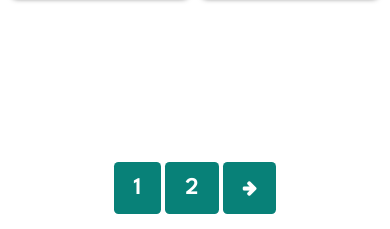
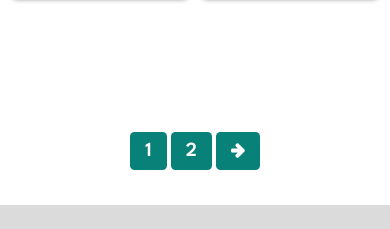
Before and after one commit to TM-EMTU/chrous, a plain HTML site: page shop.html in a window 390 px wide. Shown: the part 1653-1882 px from the top of the page. Drawn offline with Linux system fonts and the light colour scheme.

Commit message:
shop.css

```diff
--- a/shop.css
+++ b/shop.css
@@ -402,13 +402,17 @@ p {
   .pro:hover {
     transform: none;
   }
-    .pro a {
+  .pro a {
     font-size: 15px;
     padding: 10px 15px;
   }
   #hero {
     margin-top: 10px;
     width: 100%;
+  }
+  .section-p1 {
+    padding: 15px 0;
+    margin-bottom: 30px;
   }
   .section-p2 {
     max-width: 1200px;
@@ -436,10 +440,10 @@ p {
 #pagination a{
   text-decoration: none;
   background-color: #088178;
-  padding: 15px 20px;
+  padding: 10px 15px;
   border-radius: 4.5px;
   color: #fff;
-  font-size: 24px;
+  font-size: 20px;
   font-weight: 600;
   transition: 0.2s ease;
 }
```
